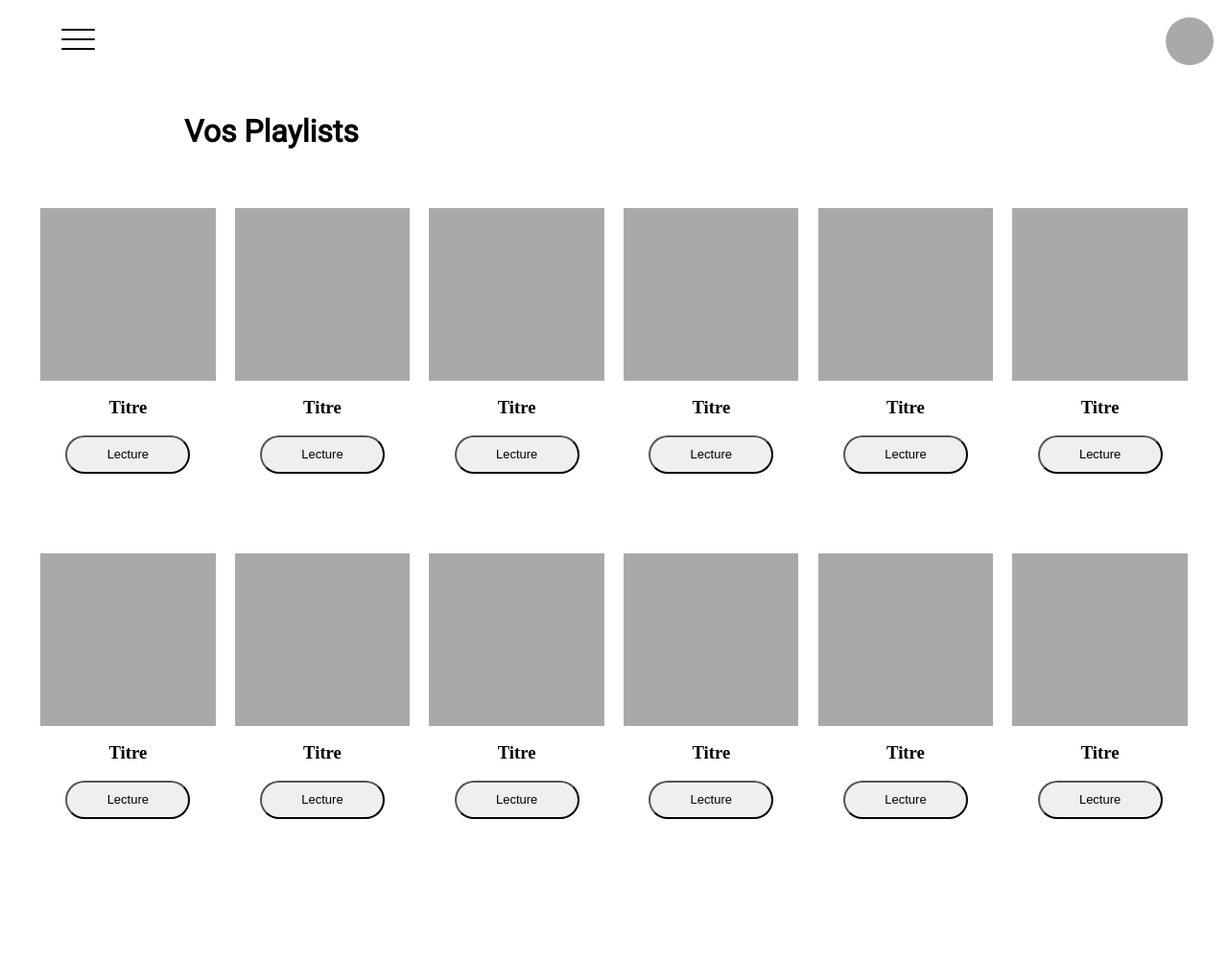
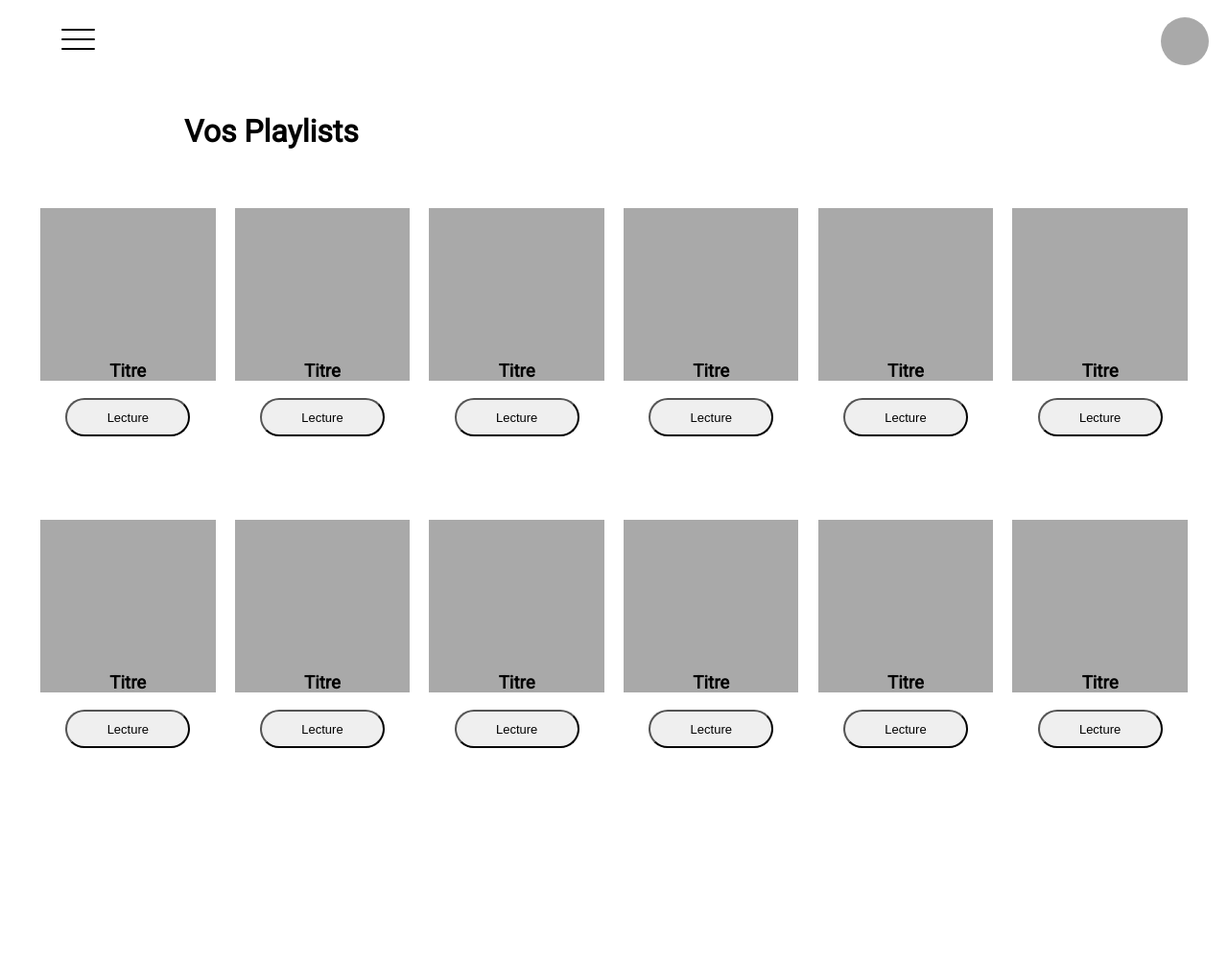
Before and after one commit to jeremyanto/enceinte, a PHP site: page /playlist.html in a window 1280 px wide. Shown: the whole page at 96% size. After the commit the page ends 780 px from the top, so only its background shows below. Run offline with PHP 8.4, Linux system fonts and the light colour scheme.

Commit message:
update files

```diff
--- a/playlist.html
+++ b/playlist.html
@@ -20,184 +20,96 @@
 <main>
     <h1>Vos Playlists</h1>
 
-    <section>
+    <section class="sectionplaylist">
 
         <!--____________________________________ -->
-        <div>
-            <!-- div contenant les img des tracks -->
-            <div class="trackspictures"></div>
-            <div class="trackspictures"></div>
-            <div class="trackspictures"></div>
-            <div class="trackspictures"></div>
-
-            <!-- Boutton de lecture titre de la chanson et boutton de partage -->
+        <div class="imgplaylist">
             <div class="PlayPartage">
-                <h3>Titre</h3>
-
-                <button>Lecture</button>
-            </div>
-            <!--  -->
+            <h3>Titre</h3>
+            <button>Lecture</button>
+        </div>
 
         </div>
 
-
-        <div>
-            <!-- div contenant les img des tracks -->
-            <div class="trackspictures"></div>
-            <div class="trackspictures"></div>
-            <div class="trackspictures"></div>
-            <div class="trackspictures"></div>
-            <!-- Boutton de lecture titre de la chanson et boutton de partage -->
-            <div class="PlayPartage">
-                <h3>Titre</h3>   <!--div class="share"></div -->
-                <button>Lecture</button>
-            </div>
-            <!--  -->
-        </div>
-
-        <div>
-            <!-- div contenant les img des tracks -->
-            <div class="trackspictures"></div>
-            <div class="trackspictures"></div>
-            <div class="trackspictures"></div>
-            <div class="trackspictures"></div>
-            <!-- Boutton de lecture titre de la chanson et boutton de partage -->
+        <div class="imgplaylist">
             <div class="PlayPartage">
                 <h3>Titre</h3>
                 <button>Lecture</button>
             </div>
-            <!--  -->
         </div>
 
-        <div>
-            <!-- div contenant les img des tracks -->
-            <div class="trackspictures"></div>
-            <div class="trackspictures"></div>
-            <div class="trackspictures"></div>
-            <div class="trackspictures"></div>
-            <!-- Boutton de lecture titre de la chanson et boutton de partage -->
+        <div class="imgplaylist">
             <div class="PlayPartage">
                 <h3>Titre</h3>
                 <button>Lecture</button>
             </div>
-            <!--  -->
         </div>
 
-        <div>
-            <!-- div contenant les img des tracks -->
-            <div class="trackspictures"></div>
-            <div class="trackspictures"></div>
-            <div class="trackspictures"></div>
-            <div class="trackspictures"></div>
-            <!-- Boutton de lecture titre de la chanson et boutton de partage -->
+        <div class="imgplaylist">
             <div class="PlayPartage">
                 <h3>Titre</h3>
                 <button>Lecture</button>
             </div>
-            <!--  -->
         </div>
 
-        <div>
-            <!-- div contenant les img des tracks -->
-            <div class="trackspictures"></div>
-            <div class="trackspictures"></div>
-            <div class="trackspictures"></div>
-            <div class="trackspictures"></div>
-            <!-- Boutton de lecture titre de la chanson et boutton de partage -->
+        <div class="imgplaylist">
             <div class="PlayPartage">
                 <h3>Titre</h3>
                 <button>Lecture</button>
             </div>
-            <!--  -->
         </div>
-        <!--____________________________________ -->
 
-        <div>
-            <!-- div contenant les img des tracks -->
-            <div class="trackspictures"></div>
-            <div class="trackspictures"></div>
-            <div class="trackspictures"></div>
-            <div class="trackspictures"></div>
-            <!-- Boutton de lecture titre de la chanson et boutton de partage -->
+        <div class="imgplaylist">
             <div class="PlayPartage">
                 <h3>Titre</h3>
                 <button>Lecture</button>
             </div>
-            <!--  -->
+        </div>
+
+        <div class="imgplaylist">
+            <div class="PlayPartage">
+                <h3>Titre</h3>
+                <button>Lecture</button>
+            </div>
+        </div>
+
+        <div class="imgplaylist">
+            <div class="PlayPartage">
+                <h3>Titre</h3>
+                <button>Lecture</button>
+            </div>
+        </div>
+
+        <div class="imgplaylist">
+            <div class="PlayPartage">
+                <h3>Titre</h3>
+                <button>Lecture</button>
+            </div>
+        </div>
+
+        <div class="imgplaylist">
+            <div class="PlayPartage">
+                <h3>Titre</h3>
+                <button>Lecture</button>
+            </div>
+        </div>
+
+        <div class="imgplaylist">
+            <div class="PlayPartage">
+                <h3>Titre</h3>
+                <button>Lecture</button>
+            </div>
+        </div>
+
+        <div class="imgplaylist">
+            <div class="PlayPartage">
+                <h3>Titre</h3>
+                <button>Lecture</button>
+            </div>
         </div>
 
 
 
-        <div>
-            <!-- div contenant les img des tracks -->
-            <div class="trackspictures"></div>
-            <div class="trackspictures"></div>
-            <div class="trackspictures"></div>
-            <div class="trackspictures"></div>
-            <!-- Boutton de lecture titre de la chanson et boutton de partage -->
-            <div class="PlayPartage">
-                <h3>Titre</h3>
-                <button>Lecture</button>
-            </div>
-            <!--  -->
-        </div>
-
-        <div>
-            <!-- div contenant les img des tracks -->
-            <div class="trackspictures"></div>
-            <div class="trackspictures"></div>
-            <div class="trackspictures"></div>
-            <div class="trackspictures"></div>
-            <!-- Boutton de lecture titre de la chanson et boutton de partage -->
-            <div class="PlayPartage">
-                <h3>Titre</h3>
-                <button>Lecture</button>
-            </div>
-            <!--  -->
-        </div>
-
-        <div>
-            <!-- div contenant les img des tracks -->
-            <div class="trackspictures"></div>
-            <div class="trackspictures"></div>
-            <div class="trackspictures"></div>
-            <div class="trackspictures"></div>
-            <!-- Boutton de lecture titre de la chanson et boutton de partage -->
-            <div class="PlayPartage">
-                <h3>Titre</h3>
-                <button>Lecture</button>
-            </div>
-            <!--  -->
-        </div>
-
-        <div>
-            <!-- div contenant les img des tracks -->
-            <div class="trackspictures"></div>
-            <div class="trackspictures"></div>
-            <div class="trackspictures"></div>
-            <div class="trackspictures"></div>
-            <!-- Boutton de lecture titre de la chanson et boutton de partage -->
-            <div class="PlayPartage">
-                <h3>Titre</h3>
-
-                <button>Lecture</button>
-            </div>
-            <!--  -->
-        </div>
-
-        <div>
-            <!-- div contenant les img des tracks -->
-            <div class="trackspictures"></div>
-            <div class="trackspictures"></div>
-            <div class="trackspictures"></div>
-            <div class="trackspictures"></div>
-            <!-- Boutton de lecture titre de la chanson et boutton de partage -->
-            <div class="PlayPartage">
-                <h3>Titre</h3>
-                <button>Lecture</button>
-            </div>
-            <!--  -->
-        </div>
     </section>
 </main>
 
--- a/style.css
+++ b/style.css
@@ -6,7 +6,7 @@
 html, body, div, span, applet, object, iframe,
 
 footer, header, hgroup,
-menu, nav, output, ruby, section, summary,
+menu, nav, output, ruby, summary,
 time, mark, audio, video {
     margin: 0;
     padding: 0;
@@ -36,12 +36,20 @@ table {
     border-spacing: 0;
 }
 
-h1
+h1, p
 {
     font-family: 'Roboto', sans-serif;
     margin-left: 15%;
 }
+p
+{
+    font-size: 22px;
+}
 
+h3
+{
+    font-family: 'Roboto', sans-serif;
+}
 /***********************************************************************/
 
 
@@ -58,7 +66,7 @@ nav
     border-radius: 25px;
     background: darkgray;
     float: right;
-    margin-right: 15px;
+    margin-right: 20px;
     margin-top: 18px;
 
 }
@@ -72,7 +80,7 @@ section
 
     /* background-color: grey;*/
     width: 95%;
-    height: 720px;
+    height: 650px;
     justify-content: space-around;
 }
 
@@ -82,13 +90,13 @@ img
     height: 100%;
 }
 
-div
+ .imgplaylist
 {
-    display: flex;
-    /* background-color: red;*/
+    /*display: flex;*/
+     background-color: darkgray;
     width: 15%;
     height: 180px;
-    flex-wrap: wrap;
+   /* flex-wrap: wrap;*/
 
 
 }
@@ -105,7 +113,8 @@ div .PlayPartage
     width: 100%;
     height: 50px;
     text-align: center;
-    /*background-color: red;*/
+   /* background-color: yellow;*/
+    margin-top: 88%;
 }
 
 
@@ -188,3 +197,99 @@ button
 #nav-toggle.active span:after {
     transform: rotate(-135deg);
 }
+/*___________________________________________Page de recherche_____________________*/
+/*search bar*/
+#searchbar
+{
+    display: block;
+    margin-left: 30%;
+    width:1040px;
+    height:auto;
+}
+.formulaire
+{
+    display:inline-block;
+}
+.formulaire .champ
+{
+    width:600px;
+    height:50px;
+    border-radius: 20px;
+    box-shadow: 5px 5px 5px grey;
+}
+.formulaire .bouton
+{ background-image: url(img/search_bar.png);
+    background-repeat: no-repeat;
+    width: 35px;
+    height: 40px;
+    padding: 0;
+    border-radius: 10px;
+}
+
+/*_________________________Suggestions_______________*/
+.suggestions
+{
+    /*background-color: red;*/
+    width: 80%;
+    height:350px;
+    display: flex;
+    flex-wrap: wrap;
+    justify-content: space-between;
+}
+
+section .trackspictures
+{
+    background-color: darkgray;
+    width: 12%;
+    height: 120px;
+    border-radius: 10px;
+    display: flex;
+    flex-wrap: wrap;
+}
+
+div .titleartist {
+    display: block;
+    width: 100%;
+    height: 50px;
+    text-align: center;
+
+
+}
+
+.opactitre, .opacartist
+{
+    display: block;
+    margin-top: 90%;
+
+   /* background-color: #f897ff;*/
+    text-align: center;
+    width:50px;
+
+}
+
+.musiquenlecture
+{
+    /*background-color: yellow;*/
+    height: 80px;
+    width: 50%;
+    display:flex;
+    flex-wrap: wrap;
+}
+
+.tracksenlecture
+{
+    background-color: darkgray;
+    width: 12%;
+    height: 100%;
+    border-radius: 10px;
+}
+.titretracksenlecture
+{
+
+    height: 80%;
+    width:80%;
+    margin-top: 1%;
+    box-shadow: 2px 2px 2px 2px grey;
+    border-radius: 4px;
+    text-align: center;
+}
```
Also changed, not shown: script.js (+102 -0 lines).
